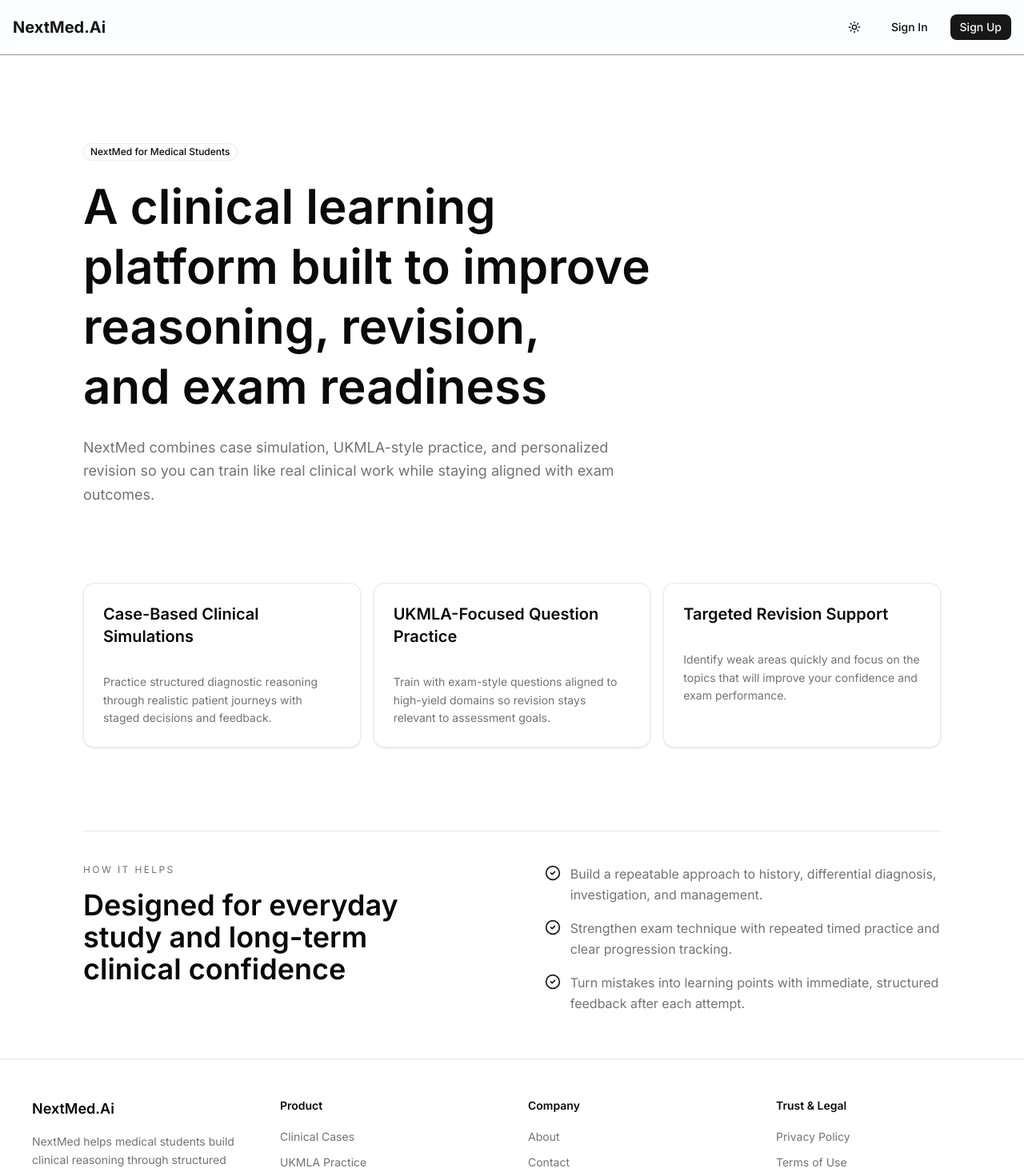
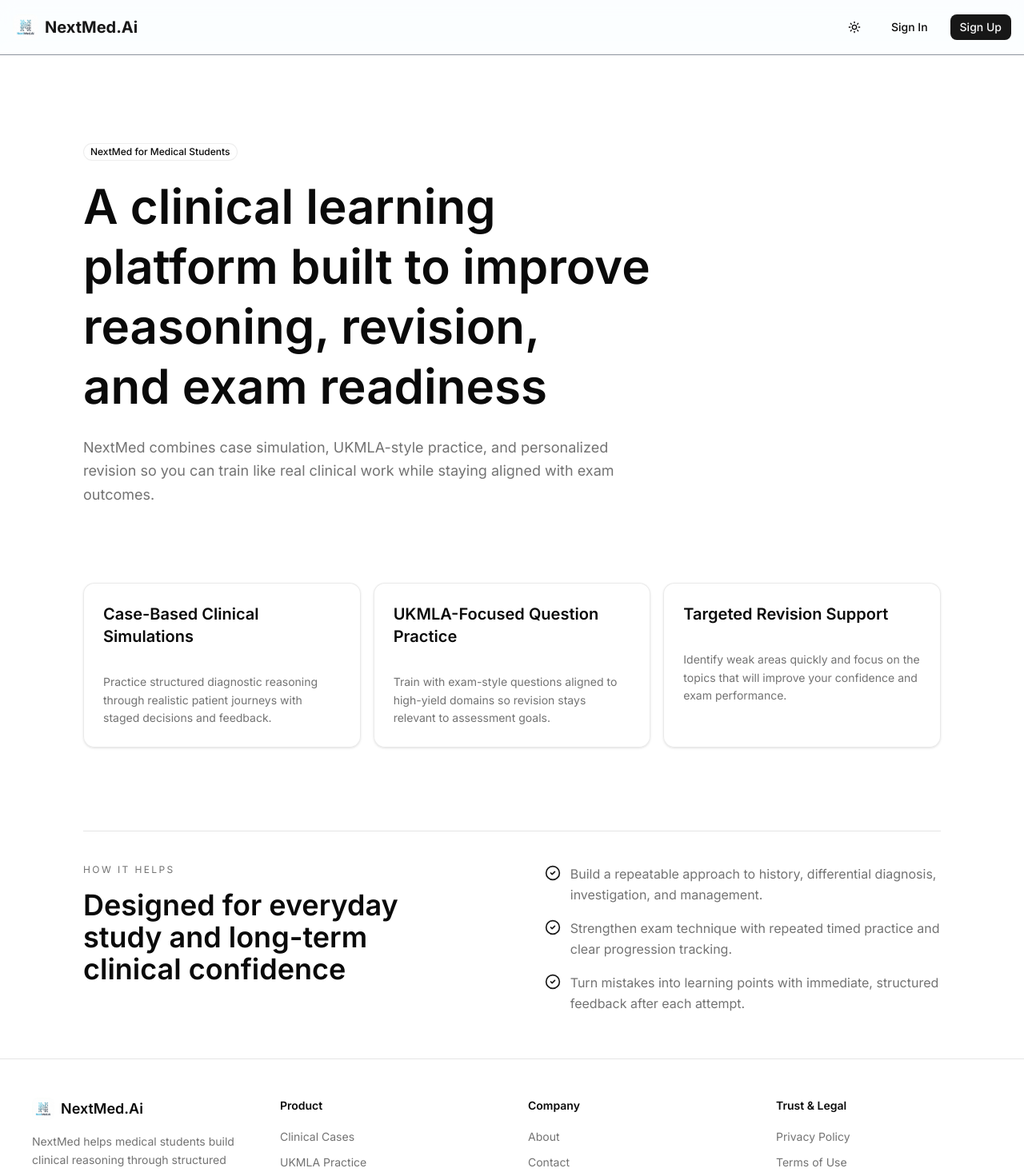
Before and after one commit to cjgunase/nextmed, a Next.js app: page / in a window 1280 px wide. Shown: the top 1466 px of the page at 80% size. Built offline with nearby package versions, Linux system fonts and the light colour scheme; no server answers.

Commit message:
add logo

```diff
--- a/src/app/layout.tsx
+++ b/src/app/layout.tsx
@@ -13,6 +13,7 @@ import { ModeToggle } from "@/components/mode-toggle";
 import { SiteFooter } from "@/components/site-footer";
 import { Button } from "@/components/ui/button";
 import Link from "next/link";
+import Image from "next/image";
 import "./globals.css";
 
 const inter = Inter({ subsets: ["latin"] });
@@ -39,8 +40,15 @@ export default function RootLayout({
           >
             <header className="fixed top-0 left-0 right-0 z-50 border-b border-slate-800/50 bg-background/80 backdrop-blur-sm">
               <div className="container mx-auto px-4 py-4 flex items-center justify-between">
-                <Link href="/" className="text-xl font-bold text-primary">
-                  NextMed.Ai
+                <Link href="/" className="flex items-center gap-2">
+                  <Image
+                    src="/images/logo.png"
+                    alt="NextMed.Ai Logo"
+                    width={32}
+                    height={32}
+                    className="rounded-md object-contain"
+                  />
+                  <span className="text-xl font-bold text-primary">NextMed.Ai</span>
                 </Link>
                 <div className="flex items-center gap-4">
                   <ModeToggle />
--- a/src/components/site-footer.tsx
+++ b/src/components/site-footer.tsx
@@ -1,4 +1,5 @@
 import Link from "next/link";
+import Image from "next/image";
 
 const productLinks = [
   { label: "Clinical Cases", href: "/cases" },
@@ -26,8 +27,15 @@ export function SiteFooter() {
       <div className="mx-auto max-w-7xl px-6 py-12 md:px-10">
         <div className="grid gap-10 md:grid-cols-4">
           <div className="md:col-span-1">
-            <Link href="/" className="text-lg font-semibold text-foreground">
-              NextMed.Ai
+            <Link href="/" className="flex items-center gap-2">
+              <Image
+                src="/images/logo.png"
+                alt="NextMed.Ai Logo"
+                width={28}
+                height={28}
+                className="rounded-md object-contain"
+              />
+              <span className="text-lg font-semibold text-foreground">NextMed.Ai</span>
             </Link>
             <p className="mt-4 text-sm leading-relaxed text-muted-foreground">
               NextMed helps medical students build clinical reasoning through structured case practice, exam-focused
--- a/src/components/site-header.tsx
+++ b/src/components/site-header.tsx
@@ -1,6 +1,7 @@
 "use client";
 
 import Link from "next/link";
+import Image from "next/image";
 import { useEffect, useState } from "react";
 import { usePathname } from "next/navigation";
 import {
@@ -43,8 +44,15 @@ export function SiteHeader({ transparentAtTopOnHome = true }: SiteHeaderProps) {
       )}
     >
       <div className="container mx-auto flex items-center justify-between px-4 py-4">
-        <Link href="/" className="text-xl font-bold text-primary">
-          NextMed.Ai
+        <Link href="/" className="flex items-center gap-2">
+          <Image
+            src="/images/logo.png"
+            alt="NextMed.Ai Logo"
+            width={32}
+            height={32}
+            className="rounded-md object-contain"
+          />
+          <span className="text-xl font-bold text-primary">NextMed.Ai</span>
         </Link>
 
         <div className="flex items-center gap-4">
```
Also changed, not shown: public/images/logo.png (added). Lines whose indentation alone changed are shown as unchanged.
